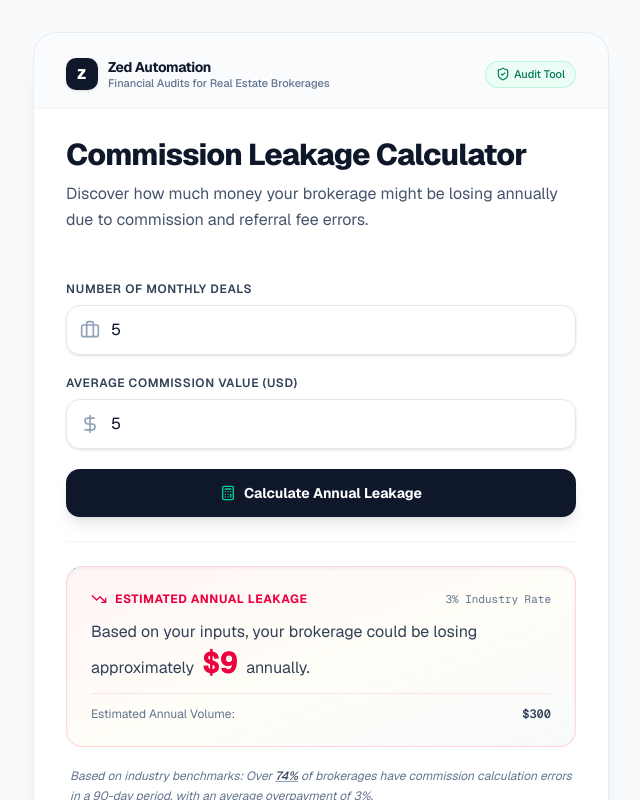
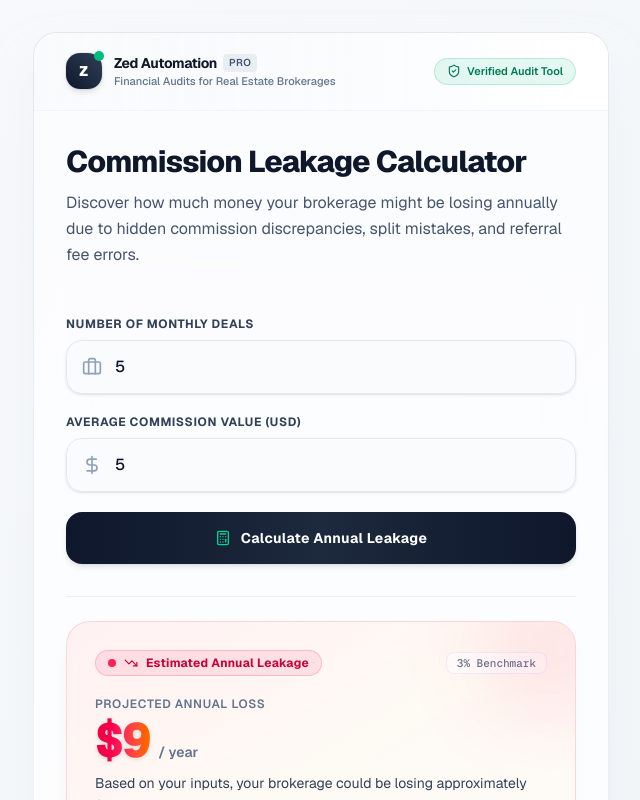
Before and after one commit to takidjaafar/zed-automation-1, a Next.js app: page /commission-calculator in a window 1280 px wide. Both pictures are taken after typing "5", "5" into the empty fields and a click on the button "Calculate Annual Leakage". Shown: the top 800 px of the page, without its empty margins (319-959 px from the left). Built offline with nearby package versions, Linux system fonts and the light colour scheme.

Commit message:
style: enhance UI aesthetics with gradients and glassmorphism
Updated the calculator page background and component container to feature subtle gradients, glassmorphism, and improved ambient lighting for a more modern visual experience.

```diff
--- a/app/commission-calculator/page.tsx
+++ b/app/commission-calculator/page.tsx
@@ -9,7 +9,7 @@ export const metadata: Metadata = {
 
 export default function CommissionCalculatorPage() {
   return (
-    <main className="min-h-screen flex items-center justify-center bg-slate-50 dark:bg-slate-950 p-4 sm:p-6 lg:p-8">
+    <main className="min-h-screen flex items-center justify-center bg-gradient-to-br from-slate-50 via-slate-100/80 to-slate-200/50 dark:from-slate-950 dark:via-slate-900 dark:to-slate-950 p-4 sm:p-6 lg:p-8 selection:bg-emerald-500/20">
       <CommissionLeakageCalculator />
     </main>
   );
--- a/components/CommissionLeakageCalculator.tsx
+++ b/components/CommissionLeakageCalculator.tsx
@@ -15,7 +15,7 @@ import {
 } from 'lucide-react';
 
 interface CommissionLeakageCalculatorProps {
-  /** Optional custom CTA link (defaults to the Calendly booking link placeholder) */
+  /** Optional custom CTA link (defaults to your Calendly booking link) */
   ctaUrl?: string;
   className?: string;
 }
@@ -79,52 +79,63 @@ export default function CommissionLeakageCalculator({
 
   return (
     <div className={`w-full max-w-xl mx-auto font-sans antialiased ${className}`}>
-      {/* Main Card */}
-      <div className="bg-white dark:bg-slate-900 rounded-3xl border border-slate-200/80 dark:border-slate-800 shadow-xl shadow-slate-950/5 overflow-hidden transition-all duration-300">
-        {/* Trust-Building Header */}
-        <div className="px-6 sm:px-8 pt-6 pb-4 bg-slate-50/70 dark:bg-slate-800/40 border-b border-slate-100 dark:border-slate-800/80 flex items-center justify-between">
-          <div className="flex items-center gap-2.5">
-            <div className="h-8 w-8 rounded-lg bg-slate-900 dark:bg-emerald-500 text-white flex items-center justify-center font-black text-sm tracking-wider shadow-sm">
-              Z
+      {/* Outer Card with Glassmorphism and Ambient Glow */}
+      <div className="relative rounded-3xl p-[1px] bg-gradient-to-b from-slate-200 via-slate-200/50 to-transparent dark:from-slate-700/80 dark:via-slate-800/40 dark:to-slate-900 shadow-2xl shadow-slate-200/50 dark:shadow-black/60 transition-all duration-300">
+        <div className="relative rounded-[23px] bg-white/85 dark:bg-slate-900/85 backdrop-blur-xl overflow-hidden">
+
+          {/* Trust-Building Top Header */}
+          <div className="px-6 sm:px-8 py-5 bg-gradient-to-r from-slate-50/90 via-slate-50/50 to-white dark:from-slate-800/60 dark:via-slate-900/40 dark:to-slate-900/60 border-b border-slate-100 dark:border-slate-800/80 flex items-center justify-between">
+            <div className="flex items-center gap-3">
+              <div className="relative h-9 w-9 rounded-xl bg-gradient-to-tr from-slate-900 to-slate-700 dark:from-emerald-500 dark:to-teal-400 text-white flex items-center justify-center font-black text-sm tracking-wider shadow-md shadow-slate-900/10 dark:shadow-emerald-500/25 ring-1 ring-black/5 dark:ring-white/10">
+                <span>Z</span>
+                <span className="absolute -top-0.5 -right-0.5 flex h-2.5 w-2.5">
+                  <span className="animate-ping absolute inline-flex h-full w-full rounded-full bg-emerald-400 opacity-75"></span>
+                  <span className="relative inline-flex rounded-full h-2.5 w-2.5 bg-emerald-500"></span>
+                </span>
               </div>
               <div>
-              <span className="text-sm font-bold tracking-tight text-slate-900 dark:text-white block">
+                <span className="text-sm font-bold tracking-tight text-slate-900 dark:text-white flex items-center gap-1.5">
                   Zed Automation
+                  <span className="text-[10px] uppercase font-semibold tracking-wider px-1.5 py-0.5 rounded bg-slate-200/70 dark:bg-slate-800 text-slate-600 dark:text-slate-300">
+                    Pro
                   </span>
-              <span className="text-[11px] font-medium text-slate-500 dark:text-slate-400 block -mt-0.5">
+                </span>
+                <span className="text-[11px] font-medium text-slate-500 dark:text-slate-400 block">
                   Financial Audits for Real Estate Brokerages
                 </span>
               </div>
             </div>
-          <span className="hidden sm:inline-flex items-center gap-1 text-[11px] font-medium text-emerald-700 dark:text-emerald-400 bg-emerald-50 dark:bg-emerald-950/50 px-2.5 py-1 rounded-full border border-emerald-200/70 dark:border-emerald-800/60">
+
+            <div className="hidden sm:inline-flex items-center gap-1.5 text-[11px] font-semibold text-emerald-700 dark:text-emerald-400 bg-emerald-500/10 dark:bg-emerald-500/15 px-3 py-1 rounded-full border border-emerald-500/20 dark:border-emerald-500/30">
               <ShieldCheck className="w-3.5 h-3.5" />
-            Audit Tool
-          </span>
+              <span>Verified Audit Tool</span>
+            </div>
           </div>
 
-        {/* Title Section */}
-        <div className="px-6 sm:px-8 pt-7 pb-4">
-          <h2 className="text-2xl sm:text-3xl font-extrabold tracking-tight text-slate-900 dark:text-white">
+          {/* Title & Introduction */}
+          <div className="px-6 sm:px-8 pt-8 pb-4">
+            <h2 className="text-2xl sm:text-3xl font-extrabold tracking-tight text-slate-900 dark:text-white leading-tight">
               Commission Leakage Calculator
             </h2>
-          <p className="mt-2 text-sm sm:text-base text-slate-600 dark:text-slate-400 leading-relaxed">
-            Discover how much money your brokerage might be losing annually due to commission and referral fee errors.
+            <p className="mt-2.5 text-sm sm:text-base text-slate-600 dark:text-slate-300 leading-relaxed font-normal">
+              Discover how much money your brokerage might be losing annually due to hidden commission discrepancies, split mistakes, and referral fee errors.
             </p>
           </div>
 
           {/* Form Body */}
-        <div className="p-6 sm:p-8 pt-4 space-y-6">
+          <div className="p-6 sm:p-8 pt-2 space-y-6">
             <form onSubmit={handleCalculate} className="space-y-5">
+
               {/* Input 1: Monthly Deals */}
-            <div>
+              <div className="group">
                 <label
                   htmlFor="monthlyDeals"
-                className="block text-xs font-semibold uppercase tracking-wider text-slate-700 dark:text-slate-300 mb-2"
+                  className="block text-xs font-bold uppercase tracking-wider text-slate-700 dark:text-slate-300 mb-2 transition-colors group-focus-within:text-emerald-600 dark:group-focus-within:text-emerald-400"
                 >
                   Number of Monthly Deals
                 </label>
-              <div className="relative rounded-xl shadow-sm">
-                <div className="absolute inset-y-0 left-0 pl-3.5 flex items-center pointer-events-none text-slate-400 dark:text-slate-500">
+                <div className="relative rounded-2xl shadow-sm transition-transform duration-200 group-hover:translate-y-[-1px]">
+                  <div className="absolute inset-y-0 left-0 pl-4 flex items-center pointer-events-none text-slate-400 dark:text-slate-500 transition-colors group-focus-within:text-emerald-500">
                     <Briefcase className="w-5 h-5" />
                   </div>
                   <input
@@ -139,22 +150,22 @@ export default function CommissionLeakageCalculator({
                       if (error) setError(null);
                     }}
                     placeholder="e.g., 10"
-                  className="w-full pl-11 pr-4 py-3 text-base rounded-xl border border-slate-200 dark:border-slate-700 bg-white dark:bg-slate-800/60 text-slate-900 dark:text-white placeholder:text-slate-400 focus:outline-none focus:ring-2 focus:ring-emerald-500 focus:border-transparent transition-all"
+                    className="w-full pl-12 pr-4 py-3.5 text-base font-medium rounded-2xl border border-slate-200 dark:border-slate-700/80 bg-slate-50/50 dark:bg-slate-800/50 text-slate-900 dark:text-white placeholder:text-slate-400 hover:border-slate-300 dark:hover:border-slate-600 focus:bg-white dark:focus:bg-slate-800/90 focus:outline-none focus:ring-4 focus:ring-emerald-500/20 focus:border-emerald-500 transition-all duration-200"
                     required
                   />
                 </div>
               </div>
 
               {/* Input 2: Average Commission */}
-            <div>
+              <div className="group">
                 <label
                   htmlFor="averageCommission"
-                className="block text-xs font-semibold uppercase tracking-wider text-slate-700 dark:text-slate-300 mb-2"
+                  className="block text-xs font-bold uppercase tracking-wider text-slate-700 dark:text-slate-300 mb-2 transition-colors group-focus-within:text-emerald-600 dark:group-focus-within:text-emerald-400"
                 >
                   Average Commission Value (USD)
                 </label>
-              <div className="relative rounded-xl shadow-sm">
-                <div className="absolute inset-y-0 left-0 pl-3.5 flex items-center pointer-events-none text-slate-400 dark:text-slate-500">
+                <div className="relative rounded-2xl shadow-sm transition-transform duration-200 group-hover:translate-y-[-1px]">
+                  <div className="absolute inset-y-0 left-0 pl-4 flex items-center pointer-events-none text-slate-400 dark:text-slate-500 transition-colors group-focus-within:text-emerald-500">
                     <DollarSign className="w-5 h-5" />
                   </div>
                   <input
@@ -169,7 +180,7 @@ export default function CommissionLeakageCalculator({
                       if (error) setError(null);
                     }}
                     placeholder="e.g., 5000"
-                  className="w-full pl-11 pr-4 py-3 text-base rounded-xl border border-slate-200 dark:border-slate-700 bg-white dark:bg-slate-800/60 text-slate-900 dark:text-white placeholder:text-slate-400 focus:outline-none focus:ring-2 focus:ring-emerald-500 focus:border-transparent transition-all"
+                    className="w-full pl-12 pr-4 py-3.5 text-base font-medium rounded-2xl border border-slate-200 dark:border-slate-700/80 bg-slate-50/50 dark:bg-slate-800/50 text-slate-900 dark:text-white placeholder:text-slate-400 hover:border-slate-300 dark:hover:border-slate-600 focus:bg-white dark:focus:bg-slate-800/90 focus:outline-none focus:ring-4 focus:ring-emerald-500/20 focus:border-emerald-500 transition-all duration-200"
                     required
                   />
                 </div>
@@ -177,8 +188,8 @@ export default function CommissionLeakageCalculator({
 
               {/* Validation Alert */}
               {error && (
-              <div className="flex items-center gap-2 p-3 rounded-xl bg-rose-50 dark:bg-rose-950/40 border border-rose-200 dark:border-rose-800 text-rose-700 dark:text-rose-300 text-xs font-medium">
-                <AlertTriangle className="w-4 h-4 shrink-0" />
+                <div className="flex items-center gap-2.5 p-3.5 rounded-2xl bg-rose-50 dark:bg-rose-950/40 border border-rose-200 dark:border-rose-900/60 text-rose-700 dark:text-rose-300 text-xs font-medium animate-in fade-in slide-in-from-top-1 duration-200">
+                  <AlertTriangle className="w-4 h-4 shrink-0 text-rose-600 dark:text-rose-400" />
                   <span>{error}</span>
                 </div>
               )}
@@ -186,41 +197,64 @@ export default function CommissionLeakageCalculator({
               {/* Calculate Button */}
               <button
                 type="submit"
-              className="w-full inline-flex items-center justify-center gap-2 px-6 py-3.5 rounded-xl font-bold text-sm text-white bg-slate-900 hover:bg-slate-800 dark:bg-emerald-600 dark:hover:bg-emerald-500 shadow-lg shadow-slate-900/10 dark:shadow-emerald-950/30 active:scale-[0.99] transition-all duration-150 cursor-pointer"
+                className="w-full relative group overflow-hidden inline-flex items-center justify-center gap-2.5 px-6 py-4 rounded-2xl font-bold text-sm text-white bg-gradient-to-r from-slate-900 via-slate-800 to-slate-900 dark:from-emerald-600 dark:via-teal-600 dark:to-emerald-600 shadow-md shadow-slate-900/10 dark:shadow-emerald-950/40 hover:scale-[1.02] hover:shadow-lg hover:shadow-emerald-500/25 active:scale-[0.99] transition-all duration-200 cursor-pointer"
               >
-              <Calculator className="w-4 h-4 text-emerald-400 dark:text-white" />
-              <span>Calculate Annual Leakage</span>
+                <div className="absolute inset-0 bg-white/10 opacity-0 group-hover:opacity-100 transition-opacity duration-200 pointer-events-none" />
+                <Calculator className="w-4 h-4 text-emerald-400 dark:text-emerald-100 transition-transform group-hover:rotate-6" />
+                <span className="tracking-wide">Calculate Annual Leakage</span>
               </button>
             </form>
 
-          {/* Result Box (Appears after calculation) */}
+            {/* Result Box (Critical attention-grabbing design) */}
             {hasCalculated && calculatedLeakage !== null && (
-            <div className="mt-6 pt-6 border-t border-slate-100 dark:border-slate-800 space-y-5 animate-in fade-in slide-in-from-bottom-2 duration-300">
-              {/* Estimated Result Card */}
-              <div className="rounded-2xl p-5 sm:p-6 bg-gradient-to-br from-rose-50/70 via-amber-50/40 to-slate-50 dark:from-rose-950/30 dark:via-slate-800/60 dark:to-slate-900 border border-rose-200/80 dark:border-rose-900/40 shadow-inner">
-                <div className="flex items-start justify-between gap-4">
-                  <div className="flex items-center gap-2 text-rose-600 dark:text-rose-400 text-xs font-bold uppercase tracking-wider">
-                    <TrendingDown className="w-4 h-4" />
+              <div className="mt-8 pt-6 border-t border-slate-200/70 dark:border-slate-800 space-y-6 animate-in fade-in zoom-in-95 duration-300">
+
+                {/* Visual Highlight Card */}
+                <div className="relative rounded-3xl p-6 sm:p-7 bg-gradient-to-br from-rose-50 via-orange-50/60 to-amber-50/30 dark:from-rose-950/40 dark:via-slate-900 dark:to-slate-900 border border-rose-200/80 dark:border-rose-900/50 shadow-lg shadow-rose-950/5 overflow-hidden">
+                  {/* Subtle decorative glow circle */}
+                  <div className="absolute -top-12 -right-12 w-36 h-36 bg-rose-500/10 rounded-full blur-2xl pointer-events-none" />
+
+                  <div className="flex items-center justify-between gap-4">
+                    <div className="inline-flex items-center gap-2 px-3 py-1 rounded-full bg-rose-500/10 dark:bg-rose-500/20 border border-rose-500/20 text-rose-700 dark:text-rose-300 text-xs font-bold tracking-wide">
+                      <span className="relative flex h-2 w-2">
+                        <span className="animate-ping absolute inline-flex h-full w-full rounded-full bg-rose-400 opacity-75"></span>
+                        <span className="relative inline-flex rounded-full h-2 w-2 bg-rose-500"></span>
+                      </span>
+                      <TrendingDown className="w-3.5 h-3.5 shrink-0" />
                       <span>Estimated Annual Leakage</span>
                     </div>
-                  <span className="text-[11px] text-slate-500 dark:text-slate-400 font-mono">
-                    3% Industry Rate
+
+                    <span className="text-[11px] font-mono font-medium text-slate-500 dark:text-slate-400 bg-white/70 dark:bg-slate-800/80 px-2.5 py-0.5 rounded-md border border-slate-200/60 dark:border-slate-700/60">
+                      3% Benchmark
                     </span>
                   </div>
 
-                <div className="mt-3">
-                  <p className="text-sm sm:text-base text-slate-700 dark:text-slate-300 leading-relaxed">
+                  {/* Main Metric Callout */}
+                  <div className="mt-4 sm:mt-5">
+                    <p className="text-xs uppercase tracking-wider font-semibold text-slate-500 dark:text-slate-400 mb-1">
+                      Projected Annual Loss
+                    </p>
+                    <div className="flex items-baseline flex-wrap gap-2">
+                      <span className="text-3xl sm:text-4xl lg:text-5xl font-black font-mono tracking-tight bg-gradient-to-r from-rose-600 via-rose-500 to-orange-500 bg-clip-text text-transparent drop-shadow-sm">
+                        {formatCurrency(calculatedLeakage)}
+                      </span>
+                      <span className="text-sm font-semibold text-slate-500 dark:text-slate-400">
+                        / year
+                      </span>
+                    </div>
+                    <p className="mt-2 text-sm text-slate-700 dark:text-slate-300 leading-relaxed">
                       Based on your inputs, your brokerage could be losing approximately{' '}
-                    <span className="font-extrabold text-2xl sm:text-3xl text-rose-600 dark:text-rose-400 inline-block px-1 font-mono">
+                      <strong className="text-rose-600 dark:text-rose-400 font-mono font-bold">
                         {formatCurrency(calculatedLeakage)}
-                    </span>{' '}
-                    annually.
+                      </strong>{' '}
+                      annually due to undetected calculation errors and missing split reconciliation.
                     </p>
                   </div>
 
-                <div className="mt-3 pt-3 border-t border-rose-100 dark:border-rose-900/40 text-xs text-slate-500 dark:text-slate-400 flex items-center justify-between">
-                  <span>Estimated Annual Volume:</span>
-                  <span className="font-semibold text-slate-700 dark:text-slate-300 font-mono">
+                  {/* Secondary Financial Context */}
+                  <div className="mt-5 pt-4 border-t border-rose-200/60 dark:border-slate-800 text-xs text-slate-600 dark:text-slate-400 flex items-center justify-between">
+                    <span>Estimated Annual Commission Volume:</span>
+                    <span className="font-bold text-slate-900 dark:text-slate-200 font-mono text-sm">
                       {formatCurrency(calculatedLeakage / 0.03)}
                     </span>
                   </div>
@@ -238,35 +272,35 @@ export default function CommissionLeakageCalculator({
                   of brokerages have commission calculation errors in a 90-day period, with an average overpayment of 3%.
                 </p>
 
-              {/* Call to Action Button */}
+                {/* High-Impact CTA Section */}
                 <div className="flex flex-col sm:flex-row items-center gap-3">
                   <a
                     href={ctaUrl}
                     target="_blank"
                     rel="noopener noreferrer"
-                  className="w-full inline-flex items-center justify-center gap-2 px-6 py-3.5 rounded-xl font-bold text-sm text-white bg-gradient-to-r from-emerald-600 to-teal-600 hover:from-emerald-500 hover:to-teal-500 shadow-lg shadow-emerald-600/20 active:scale-[0.99] transition-all duration-150 cursor-pointer text-center"
+                    className="group relative w-full inline-flex items-center justify-center gap-2.5 px-6 py-4 rounded-2xl font-extrabold text-sm text-white bg-gradient-to-r from-emerald-600 via-emerald-500 to-teal-600 hover:from-emerald-500 hover:via-teal-500 hover:to-emerald-600 shadow-xl shadow-emerald-600/30 hover:shadow-emerald-500/50 hover:scale-[1.02] active:scale-[0.99] transition-all duration-200 cursor-pointer text-center animate-pulse hover:animate-none"
                   >
-                  <Sparkles className="w-4 h-4 text-emerald-200" />
-                  <span>Get a Free 3-Deal Audit</span>
-                  <ArrowRight className="w-4 h-4 text-emerald-100" />
+                    <Sparkles className="w-4 h-4 text-emerald-200 shrink-0" />
+                    <span className="tracking-wide">Get a Free 3-Deal Audit</span>
+                    <ArrowRight className="w-4 h-4 text-emerald-100 group-hover:translate-x-1 transition-transform duration-200 shrink-0" />
                   </a>
 
                   <button
                     type="button"
                     onClick={handleReset}
-                  className="text-xs text-slate-500 hover:text-slate-800 dark:hover:text-slate-300 underline underline-offset-4 py-2 px-3 transition-colors cursor-pointer shrink-0"
+                    className="text-xs font-semibold text-slate-500 hover:text-slate-800 dark:hover:text-slate-300 underline underline-offset-4 py-2 px-3 transition-colors cursor-pointer shrink-0"
                   >
                     Reset form
                   </button>
                 </div>
 
                 {/* "What You Get" Box */}
-              <div className="rounded-2xl p-4 sm:p-5 bg-gray-50 dark:bg-slate-800/40 border border-gray-200 dark:border-slate-700/60">
-                <h4 className="text-sm font-bold text-slate-800 dark:text-slate-200 mb-3 flex items-center gap-2">
-                  <ShieldCheck className="w-4 h-4 text-emerald-600 dark:text-emerald-400" />
+                <div className="rounded-2xl p-5 bg-gradient-to-b from-gray-50 to-slate-100/70 dark:from-slate-800/50 dark:to-slate-800/20 border border-gray-200 dark:border-slate-700/60 shadow-sm">
+                  <h4 className="text-sm font-bold text-slate-900 dark:text-slate-200 mb-3.5 flex items-center gap-2">
+                    <ShieldCheck className="w-4 h-4 text-emerald-600 dark:text-emerald-400 shrink-0" />
                     <span>What the Free Audit Includes:</span>
                   </h4>
-                <ul className="space-y-2 text-sm text-slate-600 dark:text-slate-300">
+                  <ul className="space-y-2.5 text-sm text-slate-600 dark:text-slate-300">
                     <li className="flex items-start gap-2.5">
                       <CheckCircle2 className="w-4 h-4 text-emerald-600 dark:text-emerald-400 shrink-0 mt-0.5" />
                       <span>A line-by-line review of 3 of your recent deals.</span>
@@ -286,16 +320,17 @@ export default function CommissionLeakageCalculator({
           </div>
 
           {/* Card Footer Note */}
-        <div className="px-6 py-3.5 bg-slate-50 dark:bg-slate-800/40 border-t border-slate-100 dark:border-slate-800/70 text-center">
-          <p className="text-[11px] text-slate-500 dark:text-slate-400">
+          <div className="px-6 py-3.5 bg-slate-50/80 dark:bg-slate-800/40 border-t border-slate-100 dark:border-slate-800/80 text-center">
+            <p className="text-[11px] text-slate-500 dark:text-slate-400 font-medium">
               Based on industry estimates of a 3% error rate in commission calculations.
             </p>
           </div>
         </div>
+      </div>
 
       {/* Privacy Reassurance below the Card */}
-      <div className="mt-4 flex items-center justify-center gap-2 text-xs text-slate-500 dark:text-slate-400">
-        <Lock className="w-3.5 h-3.5 text-slate-400 dark:text-slate-500" />
+      <div className="mt-4 flex items-center justify-center gap-2 text-xs font-medium text-slate-500 dark:text-slate-400">
+        <Lock className="w-3.5 h-3.5 text-slate-400 dark:text-slate-500 shrink-0" />
         <span>Your data is secure. We never share your information.</span>
       </div>
     </div>
```
Lines whose indentation alone changed are shown as unchanged.
